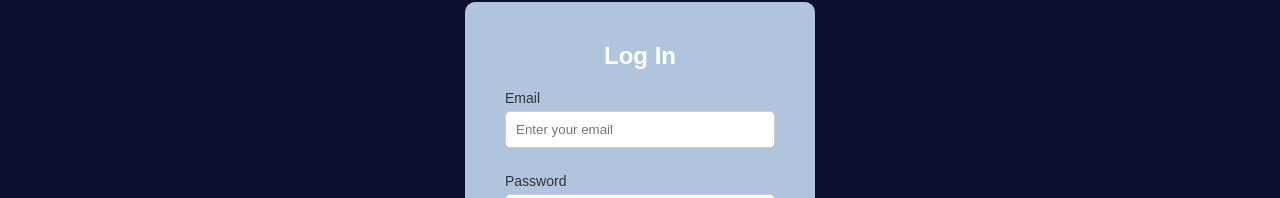
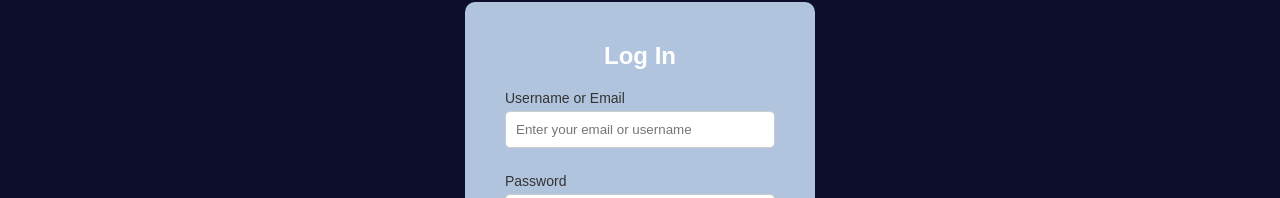
Before and after one commit to Vivian-Nguyen-08/git-assignment, a React (Create React App) app in the folder frontend/: page /login in a window 1280 px wide. Shown: the part 181-379 px from the top of the page. Built offline with nearby package versions, Linux system fonts and the light colour scheme.

Commit message:
modified Login.js for username

```diff
--- a/frontend/src/pages/Login.js
+++ b/frontend/src/pages/Login.js
@@ -6,7 +6,7 @@ import globeLogo from "../assets/globe.png";
 import api from "../api";
 
 const Login = () => {
-  const [email, setEmail] = useState("");
+  const [email, setEmail] = useState(""); // Can be username or email
   const [password, setPassword] = useState("");
   const [error, setError] = useState("");
   const navigate = useNavigate();
@@ -22,15 +22,17 @@ const Login = () => {
 
       const response = await api.post("auth/login/", userData);
 
+      // Store token in localStorage
+      localStorage.setItem("access_token", response.data.access_token);
+      localStorage.setItem("token_type", response.data.token_type || "bearer");
 
-      localStorage.setItem("access_token", response.data.access_token);
+      // Redirect to dashboard
       navigate("/dashboard");
     } catch (err) {
       console.error("Login failed:", err.response ? err.response.data : err);
-      setError("Invalid username or password");
+      setError(err.response?.data?.detail || "Invalid username or password");
     }
   };
-
 
   return (
     <div className="login-container">
@@ -52,14 +54,26 @@ const Login = () => {
       <div className="login-box">
         <h2>Log In</h2>
 
-        <label>Email</label>
-        <input type="email" placeholder="Enter your email" value={email} onChange={(e) => setEmail(e.target.value)}/>
+        <label htmlFor="email">Username or Email</label>
+        <input
+          id="email"
+          type="email"
+          placeholder="Enter your email or username"
+          value={email}
+          onChange={(e) => setEmail(e.target.value)}
+        />
 
-        <label>Password</label>
-        <input type="password" placeholder="Enter your password" value={password} onChange={(e) => setPassword(e.target.value)}/>
+        <label htmlFor="password">Password</label>
+        <input
+          id="password"
+          type="password"
+          placeholder="Enter your password"
+          value={password}
+          onChange={(e) => setPassword(e.target.value)}
+        />
 
         {error && <div className="error-message">{error}</div>}
-        {/* Updated login button with onClick handler */}
+
         <button className="login-btn" onClick={handleLogin}>Log In</button>
 
         <div className="separator">or</div>
```
